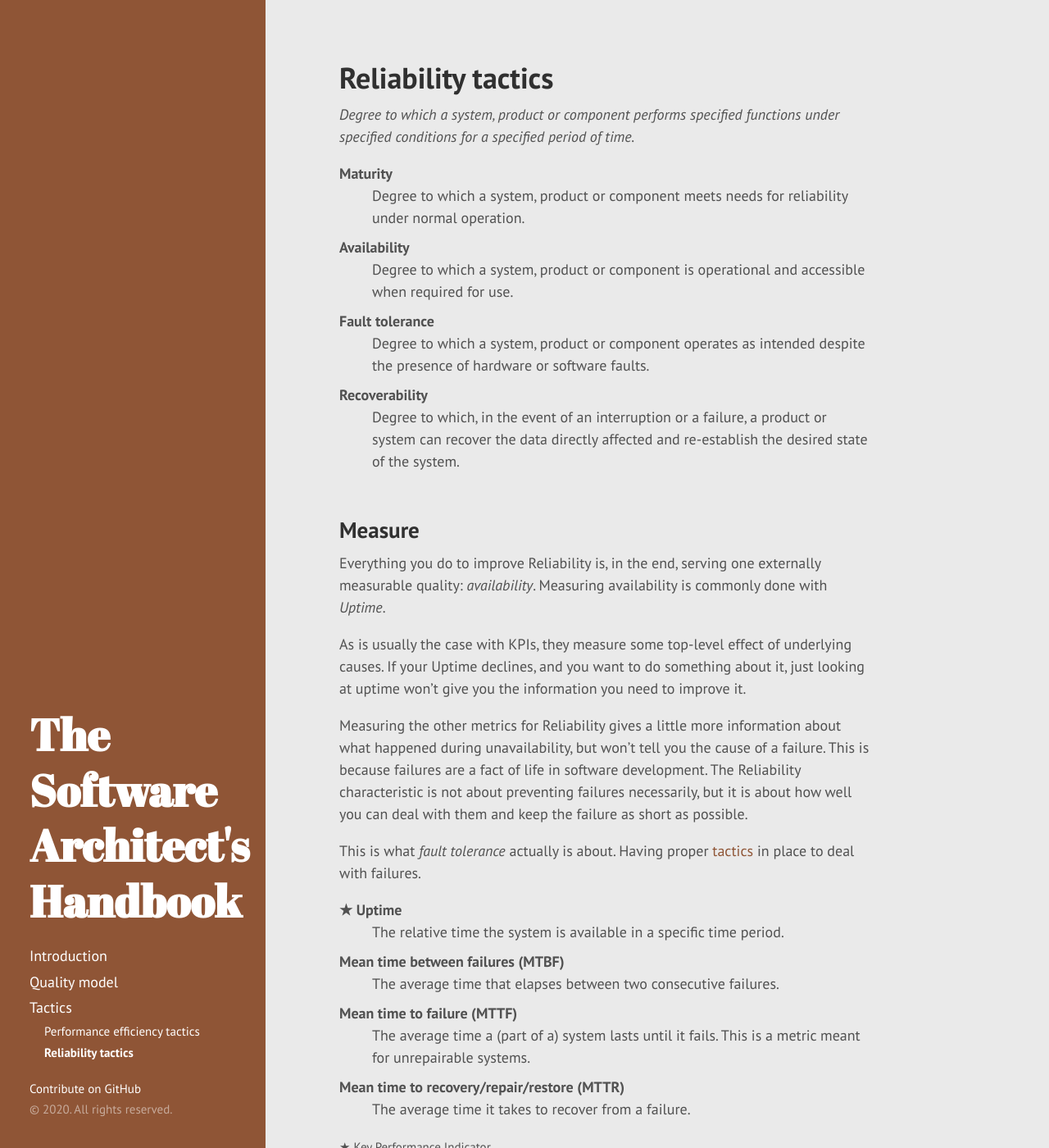
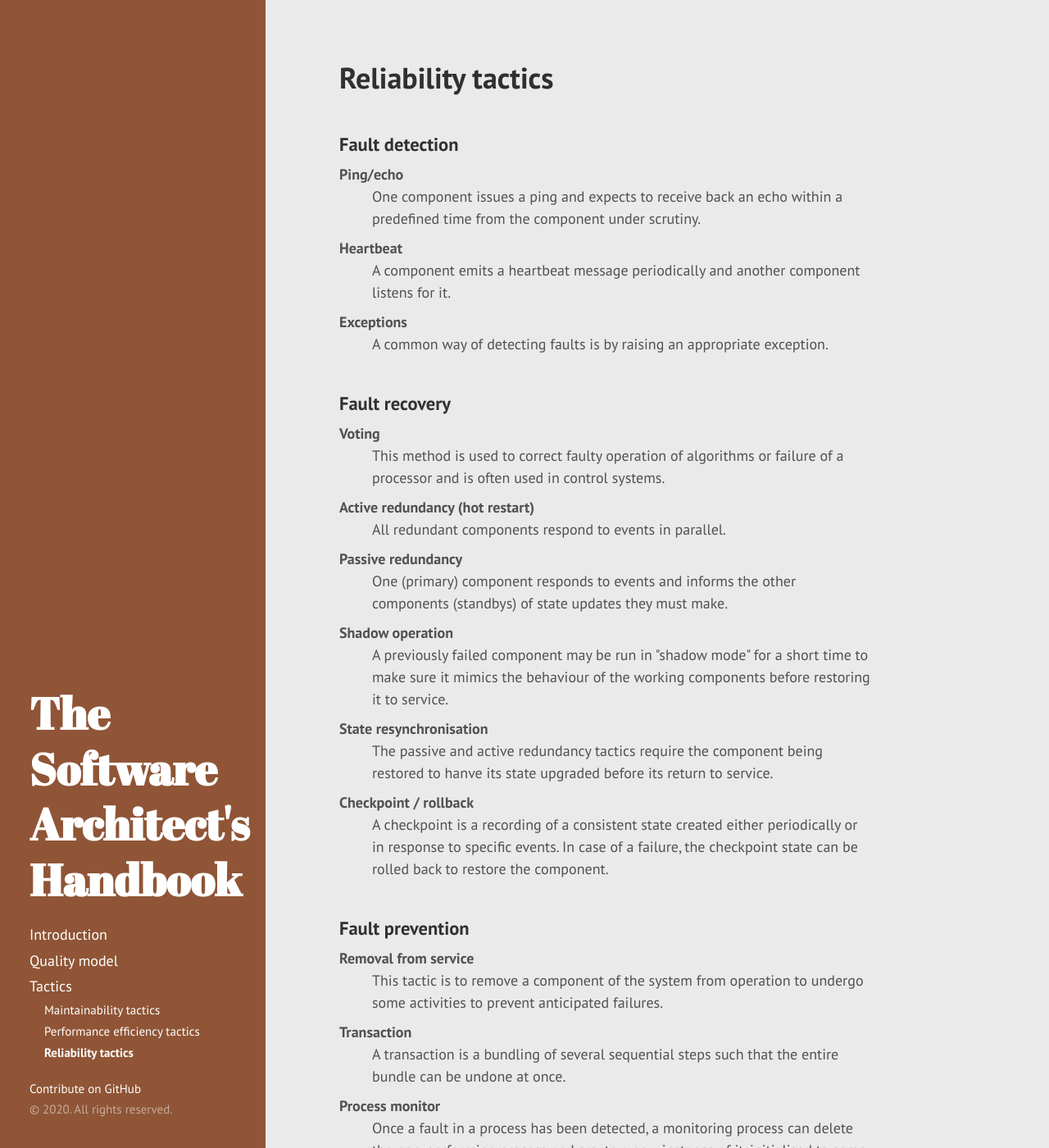
Before and after one commit to martyn82/handbook, a Jekyll site: the page built from docs/_pages/tactics/reliability.md, in a window 1280 px wide and 1400 px high. Shown: the whole window at 82% size. Built offline with Jekyll 4.4.1, drawn with Linux system fonts in a browser that asks for light colours; some of the changed text lies outside the part shown.

Commit message:
Add more tactics

```diff
--- a/docs/_pages/tactics/2_reliability.md
+++ /dev/null
@@ -1,67 +0,0 @@
----
-layout: page
-title: Reliability tactics
-permalink: /tactics/reliability/
-parent: tactics
----
-
-_Degree to which a system, product or component performs specified functions under specified conditions for a specified
-period of time._
-
-<dl>
-    <dt>Maturity</dt>
-    <dd>Degree to which a system, product or component meets needs for reliability under normal operation.</dd>
-
-    <dt>Availability</dt>
-    <dd>Degree to which a system, product or component is operational and accessible when required for use.</dd>
-
-    <dt>Fault tolerance</dt>
-    <dd>Degree to which a system, product or component operates as intended despite the presence of hardware or software
-    faults.</dd>
-
-    <dt>Recoverability</dt>
-    <dd>Degree to which, in the event of an interruption or a failure, a product or system can recover the data
-    directly affected and re-establish the desired state of the system.</dd>
-</dl>
-
-## Measure
-
-Everything you do to improve Reliability is, in the end, serving one externally measurable quality: _availability_.
-Measuring availability is commonly done with _Uptime_.
-
-As is usually the case with KPIs, they measure some top-level effect of underlying causes.
-If your Uptime declines, and you want to do something about it, just looking at uptime won't give you the information you need
-to improve it.
-
-Measuring the other metrics for Reliability gives a little more information about what happened during unavailability, but won't tell you the cause of a
-failure. This is because failures are a fact of life in software development. The Reliability characteristic is not about preventing failures necessarily, but
-it is about how well you can deal with them and keep the failure as short as possible.
-
-This is what _fault tolerance_ actually is about. Having proper [tactics]({{ '/tactics/reliability/' | relative_url }}) in place to deal with failures.
-
-<dl>
-    <dt>★ Uptime</dt>
-    <dd>The relative time the system is available in a specific time period.</dd>
-
-    <dt>Mean time between failures (MTBF)</dt>
-    <dd>The average time that elapses between two consecutive failures.</dd>
-
-    <dt>Mean time to failure (MTTF)</dt>
-    <dd>
-        The average time a (part of a) system lasts until it fails.
-        This is a metric meant for unrepairable systems.
-    </dd>
-
-    <dt>Mean time to recovery/repair/restore (MTTR)</dt>
-    <dd>The average time it takes to recover from a failure.</dd>
-</dl>
-
-<small>★ Key Performance Indicator</small>
-
-## Further read
-
-<ul>
-    <li>
-        <a href="{{ '/tactics/reliability/' | relative_url }}">Reliability tactics</a>
-    </li>
-</ul>
--- /dev/null
+++ b/docs/_pages/tactics/reliability.md
@@ -0,0 +1,57 @@
+---
+layout: page
+title: Reliability tactics
+permalink: /tactics/reliability/
+parent: tactics
+---
+
+### Fault detection
+
+<dl>
+    <dt>Ping/echo</dt>
+    <dd>One component issues a ping and expects to receive back an echo within a predefined time from the component under scrutiny.</dd>
+
+    <dt>Heartbeat</dt>
+    <dd>A component emits a heartbeat message periodically and another component listens for it.</dd>
+
+    <dt>Exceptions</dt>
+    <dd>A common way of detecting faults is by raising an appropriate exception.</dd>
+</dl>
+
+### Fault recovery
+
+<dl>
+    <dt>Voting</dt>
+    <dd>This method is used to correct faulty operation of algorithms or failure of a processor and is often used in control systems.</dd>
+
+    <dt>Active redundancy (hot restart)</dt>
+    <dd>All redundant components respond to events in parallel.</dd>
+
+    <dt>Passive redundancy</dt>
+    <dd>One (primary) component responds to events and informs the other components (standbys) of state updates they must make.</dd>
+
+    <dt>Shadow operation</dt>
+    <dd>A previously failed component may be run in "shadow mode" for a short time to make sure it mimics the behaviour of the working components before
+    restoring it to service.</dd>
+
+    <dt>State resynchronisation</dt>
+    <dd>The passive and active redundancy tactics require the component being restored to hanve its state upgraded before its return to service.</dd>
+
+    <dt>Checkpoint / rollback</dt>
+    <dd>A checkpoint is a recording of a consistent state created either periodically or in response to specific events. In case of a failure, the checkpoint
+    state can be rolled back to restore the component.</dd>
+</dl>
+
+### Fault prevention
+
+<dl>
+    <dt>Removal from service</dt>
+    <dd>This tactic is to remove a component of the system from operation to undergo some activities to prevent anticipated failures.</dd>
+
+    <dt>Transaction</dt>
+    <dd>A transaction is a bundling of several sequential steps such that the entire bundle can be undone at once.</dd>
+
+    <dt>Process monitor</dt>
+    <dd>Once a fault in a process has been detected, a monitoring process can delete the non-performing process and create a new instance of it, initialised to
+    some appropriate state.</dd>
+</dl>
```
Also changed, not shown: docs/_pages/2_tactics.md (+14 -0 lines), docs/_pages/quality/performance_efficiency.md (renamed from docs/_pages/quality/1_performance_efficiency.md, +9 -6 lines), docs/_pages/tactics/maintainability.md (added, +82 -0 lines), docs/_pages/quality/compatibility.md (renamed from docs/_pages/quality/6_compatibility.md), docs/_pages/quality/functional_suitability.md (renamed from docs/_pages/quality/5_functional_suitability.md), docs/_pages/quality/maintainability.md (renamed from docs/_pages/quality/4_maintainability.md), docs/_pages/quality/portability.md (renamed from docs/_pages/quality/8_portability.md), docs/_pages/quality/reliability.md (renamed from docs/_pages/quality/2_reliability.md), docs/_pages/quality/security.md (renamed from docs/_pages/quality/3_security.md), docs/_pages/quality/usability.md (renamed from docs/_pages/quality/7_usability.md), docs/_pages/tactics/performance_efficiency.md (renamed from docs/_pages/tactics/1_performance_efficiency.md).
